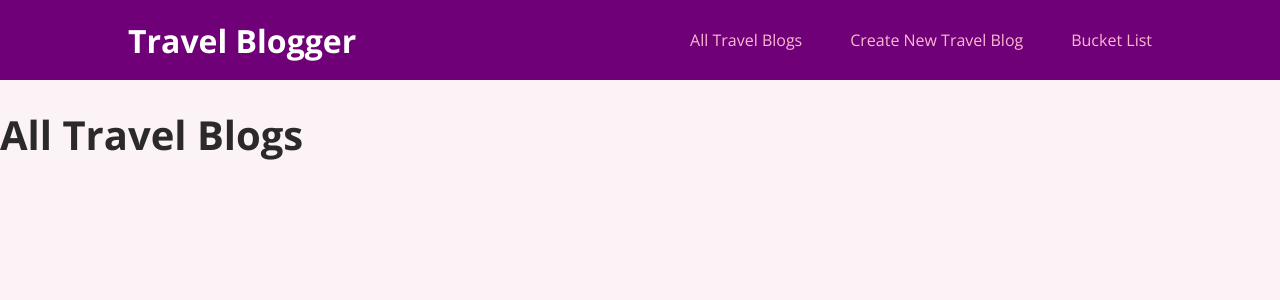
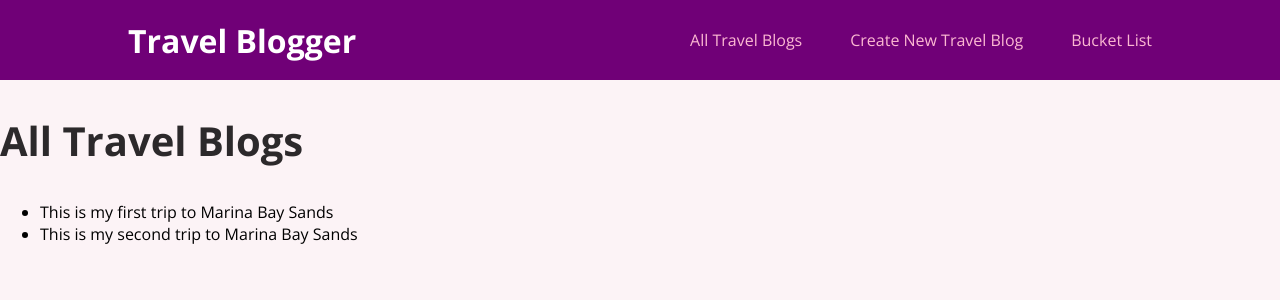
Before and after one commit to kallumjones/travel-blogger-react, a React (Create React App) app: page / in a window 1280 px wide. Shown: the top 300 px of the page. Built offline with nearby package versions, Linux system fonts and the light colour scheme.

Commit message:
Add dynamic list

```diff
--- a/src/pages/AllTravelBlogs.js
+++ b/src/pages/AllTravelBlogs.js
@@ -12,7 +12,7 @@ const BLOG_DATA = [
       },
       {
         id: 2,
-        title: "This is my first trip to Marina Bay Sands",
+        title: "This is my second trip to Marina Bay Sands",
         image:
           "https://upload.wikimedia.org/wikipedia/commons/thumb/f/f9/Marina_Bay_Sands_in_the_evening_-_20101120.jpg/2560px-Marina_Bay_Sands_in_the_evening_-_20101120.jpg",
         address: "Marina Bay Sands",
@@ -23,9 +23,15 @@ const BLOG_DATA = [
 
 const AllTravelBlogs = () => {
     return (
-        <div>
+        <section>
             <h1>All Travel Blogs</h1>
-        </div>
+
+            <ul>
+                {BLOG_DATA.map((travelBlog) => {
+                    return <li key={travelBlog.id}>{travelBlog.title}</li>
+                })}
+            </ul>
+        </section>
     )
 }
 
```
